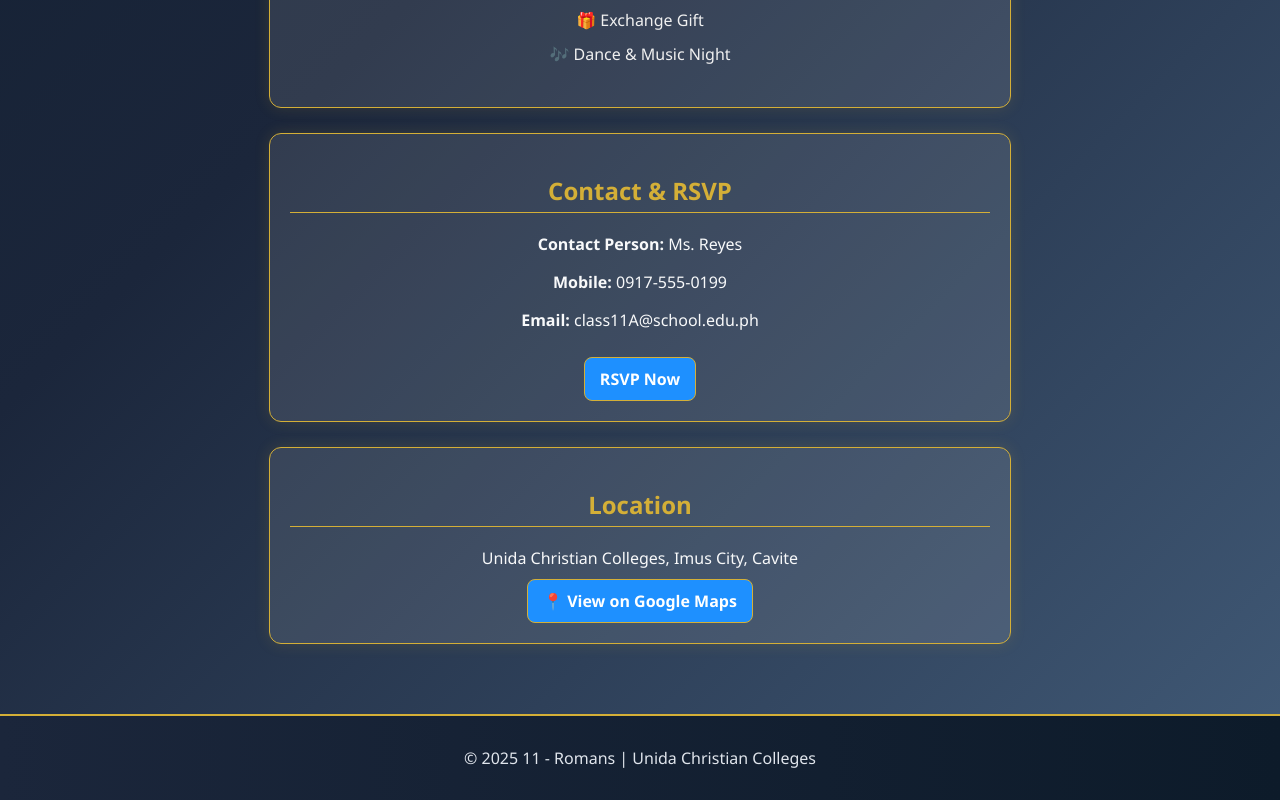
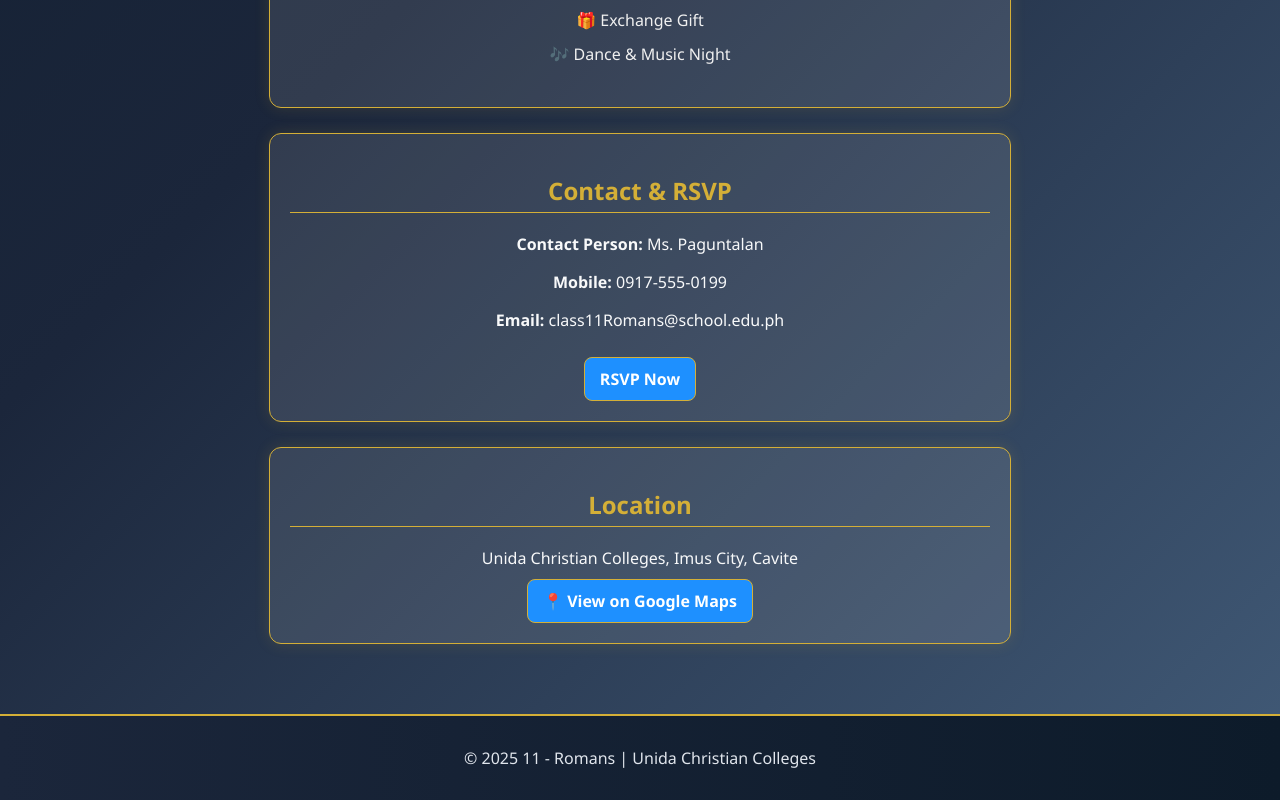
Before and after one commit to BarenAeyesha/christmas-party-poster, a plain HTML site: page index.html in a window 1280 px wide. Shown: the part 1258-2058 px from the top of the page. Drawn offline with Linux system fonts and the light colour scheme.

Commit message:
Update index.html

```diff
--- a/index.html
+++ b/index.html
@@ -149,9 +149,9 @@
 
     <aside>
       <h2>Contact & RSVP</h2>
-      <p><strong>Contact Person:</strong> Ms. Reyes</p>
+      <p><strong>Contact Person:</strong> Ms. Paguntalan</p>
       <p><strong>Mobile:</strong> 0917-555-0199</p>
-      <p><strong>Email:</strong> class11A@school.edu.ph</p>
+      <p><strong>Email:</strong> class11Romans@school.edu.ph</p>
       <a href="mailto:class11A@school.edu.ph" class="btn">RSVP Now</a>
     </aside>
 
```
